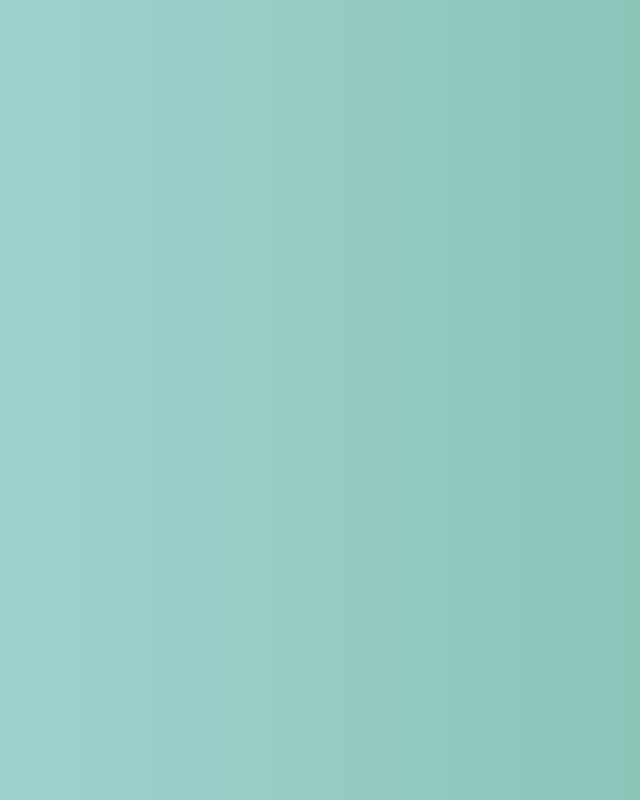
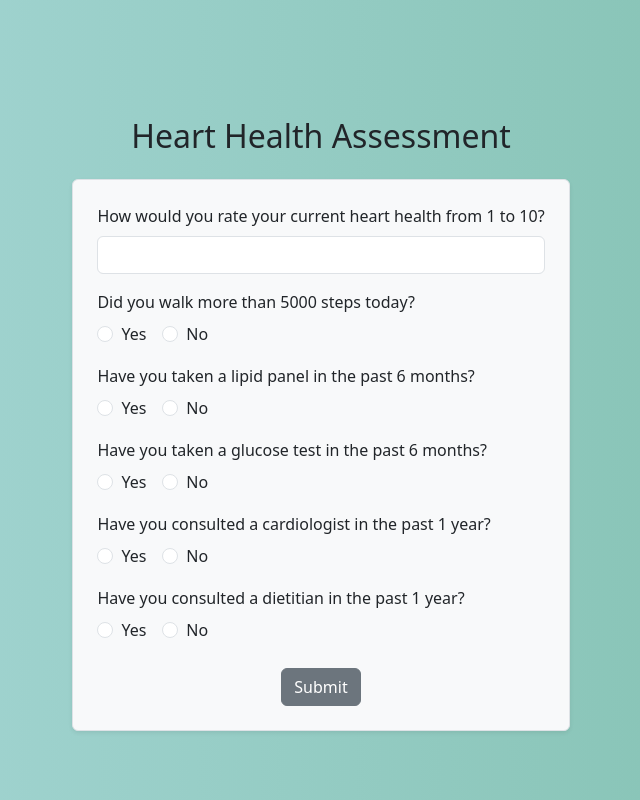
Before and after one commit to rohannair2022/301HealthProj, a React (Create React App) app in the folder frontend/super-heart/: page /test in a window 1280 px wide. Before the commit this address had no page. Shown: the whole page, without its empty margins (319-959 px from the left). Built offline with nearby package versions, Linux system fonts and the light colour scheme.

Commit message:
Landing / Test Frontend Setup

```diff
--- a/frontend/super-heart/package.json
+++ b/frontend/super-heart/package.json
@@ -3,8 +3,10 @@
   "version": "0.1.0",
   "private": true,
   "dependencies": {
+    "bootstrap": "^5.3.3",
     "cra-template": "1.2.0",
     "react": "^19.0.0",
+    "react-bootstrap": "^2.10.9",
     "react-dom": "^19.0.0",
     "react-router-dom": "^7.1.5",
     "react-scripts": "5.0.1",
@@ -33,5 +35,8 @@
       "last 1 firefox version",
       "last 1 safari version"
     ]
+  },
+  "devDependencies": {
+    "@babel/plugin-proposal-private-property-in-object": "^7.21.11"
   }
 }
--- a/frontend/super-heart/src/App.js
+++ b/frontend/super-heart/src/App.js
@@ -1,13 +1,17 @@
-import logo from './logo.svg';
-import { BrowserRouter as Router, Routes, Route } from 'react-router-dom';
-import './App.css';
-import Login from './components/Login/Login.js';
+import logo from "./logo.svg";
+import { BrowserRouter as Router, Routes, Route } from "react-router-dom";
+import "./App.css";
+import Login from "./components/Login.js";
+import Landing from "./components/Landing";
+import Test from "./components/Test";
 
 function App() {
   return (
     <Router>
       <Routes>
-        <Route path="/" element={<Login />} />
+        <Route path="/" element={<Landing />} />
+        <Route path="/login" element={<Login />} />
+        <Route path="/test" element={<Test />} />
         <Route path="/dashboard" element={<h1>Welcome to Dashboard</h1>} />
       </Routes>
     </Router>
--- /dev/null
+++ b/frontend/super-heart/src/components/Landing.jsx
@@ -0,0 +1,26 @@
+import React from "react";
+import { useNavigate } from "react-router-dom";
+import Button from "react-bootstrap/Button";
+import "bootstrap/dist/css/bootstrap.min.css";
+
+const Landing = () => {
+  const navigate = useNavigate();
+
+  return (
+    <div className="min-h-screen flex items-center justify-center px-6">
+      <div className="text-center">
+        <h2 className="text-4xl font-extrabold">SuperHeart</h2>
+        <p className="text-lg  mt-3 mb-8 font-medium">
+          Your Personal Health Companion
+        </p>
+
+        {/* Button */}
+        <Button variant="outline-light" onClick={() => navigate("/login")}>
+          Login
+        </Button>
+      </div>
+    </div>
+  );
+};
+
+export default Landing;
--- a/frontend/super-heart/src/components/Login/Login.js
+++ b/frontend/super-heart/src/components/Login.js
@@ -1,19 +1,21 @@
-import React from 'react';
-import './Login.css';
+import React from "react";
+import "./Login.css";
+import { useNavigate } from "react-router-dom";
 
 const Login = () => {
+  const navigate = useNavigate();
   const handleForgotPassword = () => {
-    alert('Forgot Password clicked');
+    alert("Forgot Password clicked");
   };
 
   const handleLoginAsTester = () => {
-    alert('Logged in as Tester');
+    alert("Logged in as Tester");
     // Logic to handle login as tester can be added here
   };
 
   const handleLogin = (e) => {
     e.preventDefault();
-    alert('Login clicked');
+    alert("Login clicked");
     // Logic to handle login can be added here
   };
 
@@ -35,12 +37,14 @@ const Login = () => {
               <label htmlFor="password">Password:</label>
               <input type="password" id="password" name="password" required />
             </div>
-            <button className="login-btn" type="submit" onClick={handleLogin}>Login</button>
+            <button className="login-btn" type="submit" onClick={handleLogin}>
+              Login
+            </button>
           </form>
           <button className="forgot-password" onClick={handleForgotPassword}>
             Forgot Password?
           </button>
-          <button className="login-tester" onClick={handleLoginAsTester}>
+          <button className="login-tester" onClick={() => navigate("/test")}>
             Login as Tester
           </button>
         </div>
--- /dev/null
+++ b/frontend/super-heart/src/components/Test.jsx
@@ -0,0 +1,187 @@
+import React, { useState } from "react";
+import { Form, Button, Container } from "react-bootstrap";
+import "bootstrap/dist/css/bootstrap.min.css";
+
+const Test = () => {
+  const [formData, setFormData] = useState({
+    heartHealthRating: "",
+    walked5000Steps: "",
+    lipidPanel: "",
+    glucoseTest: "",
+    consultedCardiologist: "",
+    consultedDietitian: "",
+  });
+
+  const handleChange = (e) => {
+    const { name, value } = e.target;
+    setFormData({ ...formData, [name]: value });
+  };
+
+  const handleSubmit = (e) => {
+    e.preventDefault();
+    console.log("Form Data Submitted:", formData);
+  };
+
+  return (
+    <Container className="mt-5">
+      <h2 className="text-center mb-4">Heart Health Assessment</h2>
+      <Form
+        onSubmit={handleSubmit}
+        className="p-4 border rounded shadow-sm bg-light"
+      >
+        {/* Heart Health Rating */}
+        <Form.Group className="mb-3">
+          <Form.Label>
+            How would you rate your current heart health from 1 to 10?
+          </Form.Label>
+          <Form.Control
+            type="number"
+            name="heartHealthRating"
+            min="1"
+            max="10"
+            value={formData.heartHealthRating}
+            onChange={handleChange}
+            required
+          />
+        </Form.Group>
+
+        {/* Walked 5000 Steps */}
+        <Form.Group className="mb-3">
+          <Form.Label>Did you walk more than 5000 steps today?</Form.Label>
+          <div>
+            <Form.Check
+              inline
+              label="Yes"
+              type="radio"
+              name="walked5000Steps"
+              value="Yes"
+              onChange={handleChange}
+              required
+            />
+            <Form.Check
+              inline
+              label="No"
+              type="radio"
+              name="walked5000Steps"
+              value="No"
+              onChange={handleChange}
+            />
+          </div>
+        </Form.Group>
+
+        {/* Lipid Panel */}
+        <Form.Group className="mb-3">
+          <Form.Label>
+            Have you taken a lipid panel in the past 6 months?
+          </Form.Label>
+          <div>
+            <Form.Check
+              inline
+              label="Yes"
+              type="radio"
+              name="lipidPanel"
+              value="Yes"
+              onChange={handleChange}
+              required
+            />
+            <Form.Check
+              inline
+              label="No"
+              type="radio"
+              name="lipidPanel"
+              value="No"
+              onChange={handleChange}
+            />
+          </div>
+        </Form.Group>
+
+        {/* Glucose Test */}
+        <Form.Group className="mb-3">
+          <Form.Label>
+            Have you taken a glucose test in the past 6 months?
+          </Form.Label>
+          <div>
+            <Form.Check
+              inline
+              label="Yes"
+              type="radio"
+              name="glucoseTest"
+              value="Yes"
+              onChange={handleChange}
+              required
+            />
+            <Form.Check
+              inline
+              label="No"
+              type="radio"
+              name="glucoseTest"
+              value="No"
+              onChange={handleChange}
+            />
+          </div>
+        </Form.Group>
+
+        {/* Cardiologist Consultation */}
+        <Form.Group className="mb-3">
+          <Form.Label>
+            Have you consulted a cardiologist in the past 1 year?
+          </Form.Label>
+          <div>
+            <Form.Check
+              inline
+              label="Yes"
+              type="radio"
+              name="consultedCardiologist"
+              value="Yes"
+              onChange={handleChange}
+              required
+            />
+            <Form.Check
+              inline
+              label="No"
+              type="radio"
+              name="consultedCardiologist"
+              value="No"
+              onChange={handleChange}
+            />
+          </div>
+        </Form.Group>
+
+        {/* Dietitian Consultation */}
+        <Form.Group className="mb-4">
+          <Form.Label>
+            Have you consulted a dietitian in the past 1 year?
+          </Form.Label>
+          <div>
+            <Form.Check
+              inline
+              label="Yes"
+              type="radio"
+              name="consultedDietitian"
+              value="Yes"
+              onChange={handleChange}
+              required
+            />
+            <Form.Check
+              inline
+              label="No"
+              type="radio"
+              name="consultedDietitian"
+              value="No"
+              onChange={handleChange}
+            />
+          </div>
+        </Form.Group>
+
+        {/* Submit Button */}
+        <div className="text-center">
+          <Button variant="secondary" type="submit">
+            Submit
+          </Button>
+        </div>
+      </Form>
+    </Container>
+  );
+};
+
+export default Test;
```
Also changed, not shown: frontend/super-heart/src/components/Login.css (renamed from frontend/super-heart/src/components/Login/Login.css), 1 other file (tests, documents, lock files or other folders).
